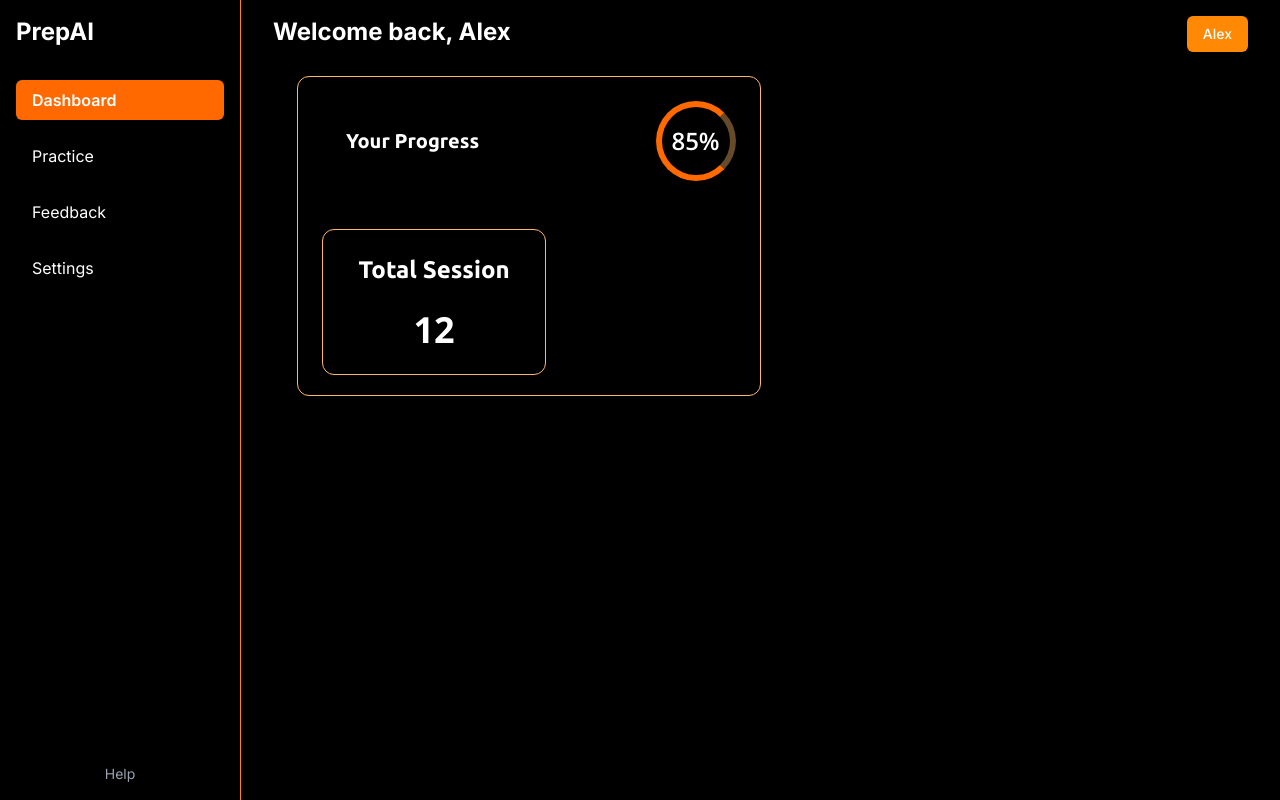
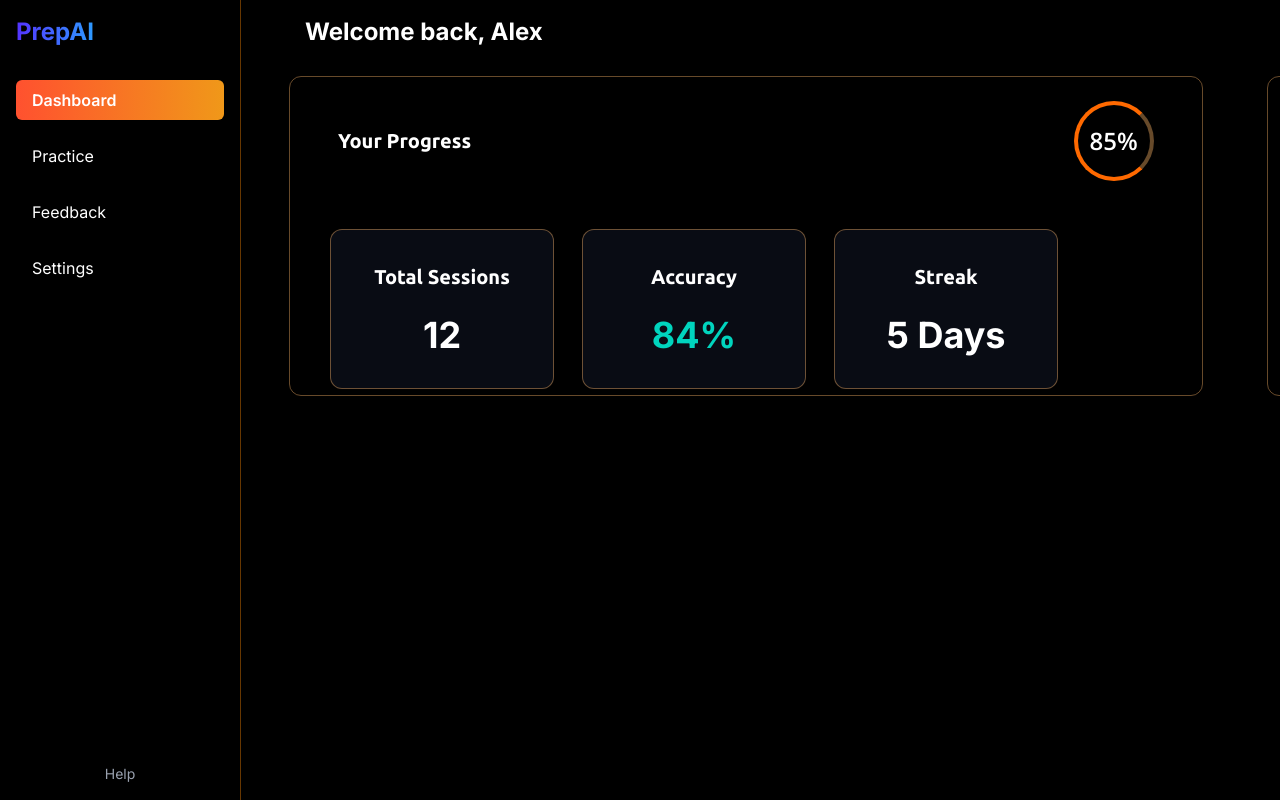
Before and after one commit to kumar2aman/prepai, a Next.js app in the folder apps/frontend/: page /dashboard in a window 1280 px wide. Built offline with nearby package versions, Linux system fonts and the light colour scheme; a web font is replaced by a local one.

Commit message:
added progress in dashboard

```diff
--- a/apps/frontend/src/components/dashboard.tsx
+++ b/apps/frontend/src/components/dashboard.tsx
@@ -1,6 +1,5 @@
 import Content from "./dashboard/content";
 import Sidebar from "./dashboard/sidebar";
-import Progress from "./dashboard/progress";
 
 function Dashboard() {
   return (
@@ -10,9 +9,8 @@ function Dashboard() {
           <Sidebar />
         </div>
 
-        <div className="w-full mx-4">
+        <div className="w-full mx-12">
           <Content />
-          <Progress/>
         </div>
       </div>
     </>
--- /dev/null
+++ b/apps/frontend/src/components/dashboard/achievements.tsx
@@ -0,0 +1,28 @@
+import React from "react";
+import { Card, CardDescription, CardHeader, CardTitle } from "../ui/card";
+import { Trophy } from "lucide-react";
+
+function Achievements() {
+  return (
+    <Card className=" border border-orange-300/40 h-[40vh] w-[32vw] py-6 px-6  ">
+      {/* Header */}
+      <div>
+        <CardHeader className="flex justify-between items-center pr-6">
+          <CardTitle className="font-ubuntu text-xl">Achievements</CardTitle>
+        </CardHeader>
+      </div>
+      <div className="pl-6 h-full">
+        <div className="grid grid-cols-4">
+          <Trophy />
+          <Trophy />
+          <Trophy />
+          <Trophy />
+          <Trophy />
+          <Trophy />
+        </div>
+      </div>
+    </Card>
+  );
+}
+
+export default Achievements;
--- a/apps/frontend/src/components/dashboard/content.tsx
+++ b/apps/frontend/src/components/dashboard/content.tsx
@@ -1,24 +1,21 @@
-import { Download, Trash2 } from 'lucide-react';
-import React, { useState } from 'react'
-import { Button } from '../ui/button';
+import { Download, Trash2 } from "lucide-react";
+import React, { useState } from "react";
+import { Button } from "../ui/button";
+import Progress from "./progress";
 
 function Content() {
-
   const [menuOpen, setMenuOpen] = useState(false);
   return (
-
-
+    <>
       <div className="flex justify-between   items-start mt-4 mb-6 px-4 text-white">
         <h2 className="text-2xl font-bold">Welcome back, Alex</h2>
         <div>
-                <Button className='bg-orange-400'>
-                    Alex
-                </Button>
+          <Button className="bg-orange-400">Alex</Button>
         </div>
-
       </div>
-
-  )
+      <Progress/>
+    </>
+  );
 }
 
-export default Content
+export default Content;
--- a/apps/frontend/src/components/dashboard/progress.tsx
+++ b/apps/frontend/src/components/dashboard/progress.tsx
@@ -1,22 +1,51 @@
 import React from "react";
-import { Card, CardAction, CardDescription, CardHeader, CardTitle } from "../ui/card";
+import {
+  Card,
+  CardDescription,
+  CardHeader,
+  CardTitle,
+} from "../ui/card";
+import Achievements from "./achievements";
 
 function Progress() {
   return (
-    <div className="grid grid-cols-2 mx-10">
-      <Card className=" flex flex-col border border-orange-300 h-[40vh] text-white pt-6 pl-6 gap-12">
-       <CardHeader className="flex  justify-between items-center w-auto">
-  <CardTitle className="font-ubuntu text-xl">Your Progress</CardTitle>
-  <CardAction className="w-20 h-20 border-6 border-orange-500 border-r-orange-300/40 rounded-full flex justify-center items-center text-2xl font-open font-semibold">85%</CardAction>
-</CardHeader>
-        <Card className="flex items-center justify-center border-orange-300 w-56 h-42">
-    <CardTitle className="text-2xl font-ubuntu">Total Session</CardTitle>
-           <CardDescription className="text-4xl font-bold font-open">12</CardDescription>
+    <div className=" flex justify-between items-center gap-x-12  text-white">
+      <Card className="flex flex-col border border-orange-300/40 h-[40vh] w-full py-6 px-6 gap-12 mr-4 ">
+        {/* Header */}
+        <CardHeader className="flex justify-between items-center pr-6">
+          <CardTitle className="font-ubuntu text-xl">Your Progress</CardTitle>
+          {/* Circular Progress Indicator */}
+          <div className="w-20 h-20 border-4 border-orange-500 border-r-orange-300/40 rounded-full flex justify-center items-center text-2xl font-open font-semibold">
+            85%
+          </div>
+        </CardHeader>
 
-</Card>
+        {/* Stats Grid */}
+        <div className="flex gap-x-7 px-4">
+          {/* Total Sessions */}
+          <Card className="flex flex-col items-center justify-center bg-[#090c14] border border-orange-300/40 w-56 h-40 p-4">
+            <CardTitle className="text-xl font-ubuntu">Total Sessions</CardTitle>
+            <CardDescription className="text-4xl font-bold">12</CardDescription>
+          </Card>
 
+          {/* Accuracy */}
+          <Card className="flex flex-col items-center justify-center bg-[#090c14] border border-orange-300/40 w-56 h-40 p-4">
+            <CardTitle className="text-xl font-ubuntu">Accuracy</CardTitle>
+            <CardDescription className="text-4xl text-teal-400 font-bold">
+              84%
+            </CardDescription>
+          </Card>
+
+          {/* Streak */}
+          <Card className="flex flex-col items-center justify-center bg-[#090c14] border border-orange-300/40 w-56 h-40 p-4">
+            <CardTitle className="text-xl font-ubuntu">Streak</CardTitle>
+            <CardDescription className="text-4xl font-bold">
+              5 Days
+            </CardDescription>
+          </Card>
+        </div>
       </Card>
-
+      <Achievements/>
     </div>
   );
 }
--- a/apps/frontend/src/components/dashboard/sidebar.tsx
+++ b/apps/frontend/src/components/dashboard/sidebar.tsx
@@ -2,12 +2,12 @@ import React from 'react'
 
 function Sidebar() {
   return (
-     <div className="border-r border-orange-400">
+     <div className="border-r border-orange-400/40">
         <aside className="w-60 min-h-screen text-white p-4 flex flex-col justify-between">
           <div>
-            <h1 className="text-2xl font-bold text-white mb-8">PrepAI</h1>
+            <h1 className="text-2xl font-bold gradient-blue bg-clip-text text-transparent  mb-8">PrepAI</h1>
             <nav className="space-y-4">
-              <button className="w-full text-left px-4 py-2 bg-orange-500 rounded-md font-semibold">Dashboard</button>
+              <button className="w-full text-left px-4 py-2 gradient-orange  rounded-md font-semibold">Dashboard</button>
               <button className="w-full text-left px-4 py-2 hover:bg-gray-800 rounded-md">Practice</button>
               <button className="w-full text-left px-4 py-2 hover:bg-gray-800 rounded-md">Feedback</button>
               <button className="w-full text-left px-4 py-2 hover:bg-gray-800 rounded-md">Settings</button>
```
Lines whose indentation alone changed are shown as unchanged.
